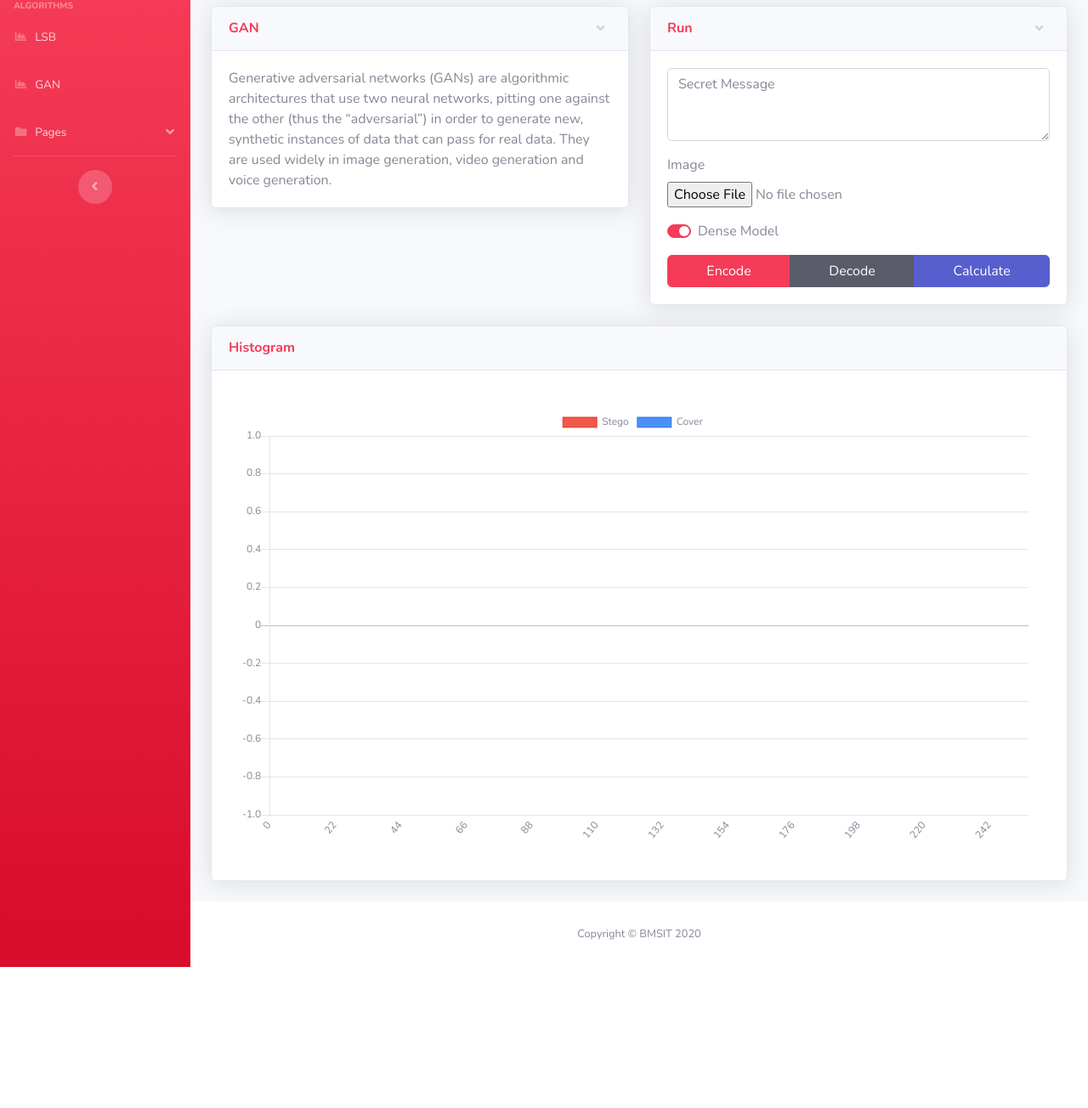
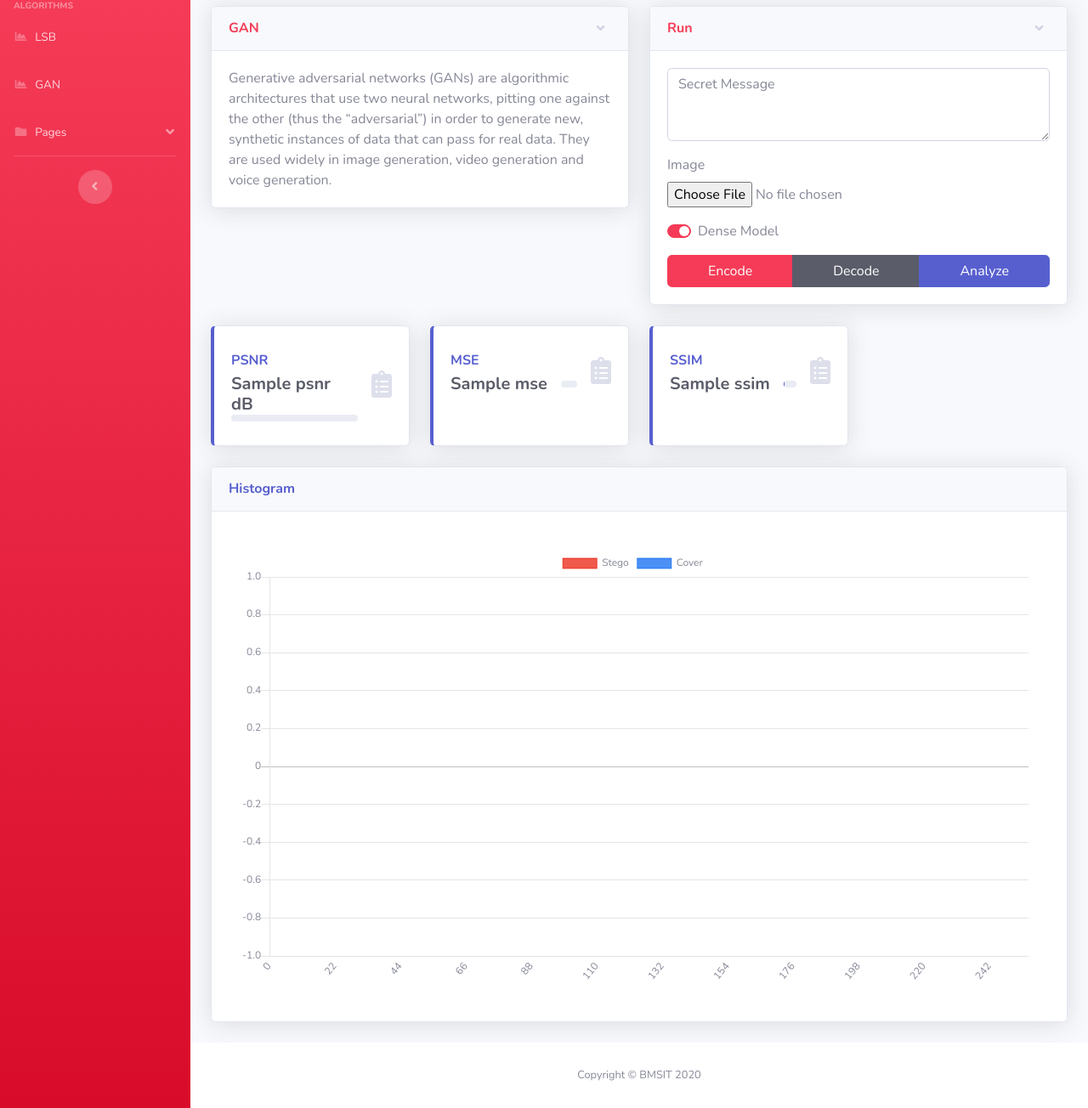
Before and after one commit to tmudunuri/ImageSteganography, a Flask app: template webapp/templates/algorithms/gan.html in a window 1280 px wide. Shown: the part 145-1449 px from the top of the page at 85% size. Before the commit the page ends 1283 px from the top, so only its background shows below. Run offline with Flask 2, Linux system fonts and the light colour scheme; the template is opened without the code that fills it: most values are stand-ins (such as "Sample title", 1, 10 or a date in 2020); some libraries are stand-ins or nearby versions.

Commit message:
Added Image Difference functionality

```diff
--- a/webapp/__init__.py
+++ b/webapp/__init__.py
@@ -14,6 +14,7 @@
 
     app.config['SECRET_KEY'] = '9OLWxND4o83j4K4iuopO'
     app.config['SQLALCHEMY_DATABASE_URI'] = 'sqlite:///db.sqlite'
+    app.config['SEND_FILE_MAX_AGE_DEFAULT'] = 0
 
     db.init_app(app)
 
--- a/webapp/auth.py
+++ b/webapp/auth.py
@@ -141,7 +141,7 @@
         args['psnr'] = psnr_val if psnr_val is not None else 'Error'
         args['mse'] = mse_val if mse_val is not None else 'Error'
         args['ssim'] = ssim_val if ssim_val is not None else 'Error'
-
+        # Histogram
         original = cv2.imread(input_file)
         compressed = cv2.imread(output_file)
         args['histogramCover'] = Histogram(original)
--- a/webapp/templates/algorithms/gan.html
+++ b/webapp/templates/algorithms/gan.html
@@ -25,19 +25,85 @@
                 {% include "partials/topbar.html" %}
                 <!-- End of Topbar -->
 
-                <!-- Loading Spinner -->
-                <div id="loadingSpinner" style="display: none; cursor: wait; margin: 2% 2%;">
-                    <div class="text-center">
-                        <p>Processing...</p>
-                        <div class="spinner-border" role="status"></div>
-                    </div>
-                </div>
-
                 <!-- Begin Page Content -->
                 <div class="container-fluid">
 
                     <!-- Page Heading -->
                     <h1 class="h3 mb-4 text-gray-800">Generative Adversarial Networks</h1>
+
+                    <!-- Run -->
+                    <div class="row">
+
+                        <div class="col-lg-6">
+
+                            <div class="card shadow mb-4">
+                                <a href="#collapseGANCard" class="d-block card-header py-3" data-toggle="collapse"
+                                    role="button" aria-expanded="true" aria-controls="collapseGANCard">
+                                    <h6 class="m-0 font-weight-bold text-primary">GAN</h6>
+                                </a>
+                                <div class="collapse show" id="collapseGANCard">
+                                    <div class="card-body">
+                                        Generative adversarial networks (GANs) are algorithmic architectures that use
+                                        two neural networks, pitting one against the other (thus the “adversarial”) in
+                                        order to generate new, synthetic instances of data that can pass for real data.
+                                        They are used widely in image generation, video generation and voice generation.
+                                    </div>
+                                </div>
+                            </div>
+                        </div>
+
+                        <div class="col-lg-6">
+
+                            <div class="card shadow mb-4">
+                                <a href="#collapseRunCard" class="d-block card-header py-3" data-toggle="collapse"
+                                    role="button" aria-expanded="true" aria-controls="collapseRunCard">
+                                    <h6 class="m-0 font-weight-bold text-primary">Run</h6>
+                                </a>
+                                <div class="collapse show" id="collapseRunCard">
+                                    <div class="card-body">
+                                        <form method="POST" action="/gan">
+                                            <div class="form-group">
+                                                <textarea class="form-control" name="secret_message"
+                                                    placeholder="Secret Message" rows="3"></textarea>
+                                            </div>
+                                            <div class="form-group">
+                                                <label>Image</label>
+                                                <input type="file" accept=".png" class="form-control-file" name="image_file"
+                                                    required>
+                                            </div>
+                                            <div class="form-group custom-control custom-switch">
+                                                <input type="checkbox" class="custom-control-input" name="model" id="model"
+                                                    value="dense" checked>
+                                                <label class="custom-control-label" for="model">Dense Model</label>
+                                            </div>
+                                            <div class="btn-group d-flex">
+                                                <button type="submit" name="action" value="encode" class="btn btn-primary"
+                                                    onclick="loadingSpinner();">Encode
+                                                </button>
+                                                <button type="submit" name="action" value="decode" class="btn btn-dark"
+                                                    onclick="loadingSpinner();">Decode
+                                                </button>
+                                                <button type="submit" name="action" value="calculate" class="btn btn-info"
+                                                    onclick="loadingSpinner();">Analyze
+                                                </button>
+                                            </div>
+                                        </form>
+                                    </div>
+                                </div>
+                            </div>
+                        </div>
+
+                    </div>
+                    <!-- End Run -->
+
+                    <!-- Loading Spinner -->
+                    <div id="loadingSpinner" style="display: none; cursor: wait; margin: 2% 2%;">
+                        <div class="text-center">
+                            <p>Processing...</p>
+                            <div class="spinner-border" role="status"></div>
+                        </div>
+                    </div>
+                    <!-- End Loading Spinner -->
 
                     {% if image_file %}
                     <!-- Images -->
@@ -73,8 +139,9 @@
 
                     </div>
                     <!-- End Images -->
+                    {% endif %}
 
-                    {% if psnr %}
+                    {% if psnr and ssim %}
                     <!-- Stats -->
                     <div class="row">
                         <!-- PSNR -->
@@ -174,82 +241,57 @@
 
 
                     </div>
-                    {% endif %}
                     <!-- End Stats -->
-                    {% endif %}
 
+                    {% if image_file %}
+                    <!-- Images -->
                     <div class="row">
 
-                        <div class="col-lg-6">
-
+                        <div class="col-lg-4">
                             <div class="card shadow mb-4">
-                                <a href="#collapseGANCard" class="d-block card-header py-3" data-toggle="collapse"
-                                    role="button" aria-expanded="true" aria-controls="collapseGANCard">
-                                    <h6 class="m-0 font-weight-bold text-primary">GAN</h6>
-                                </a>
-                                <div class="collapse show" id="collapseGANCard">
-                                    <div class="card-body">
-                                        Generative adversarial networks (GANs) are algorithmic architectures that use
-                                        two neural networks, pitting one against the other (thus the “adversarial”) in
-                                        order to generate new, synthetic instances of data that can pass for real data.
-                                        They are used widely in image generation, video generation and voice generation.
-                                    </div>
+                                <div class="card-header py-3">
+                                    <h6 class="m-0 text-info">Highlight</h6>
                                 </div>
+                                <img src="{{ url_for('auth.download_file', filename='metrics/ssim/op/' + image_file) }}"
+                                    class="card-img-top" alt="...">
                             </div>
                         </div>
 
-                        <div class="col-lg-6">
+                        <div class="col-lg-4">
+                            <div class="card shadow mb-4">
+                                <div class="card-header py-3">
+                                    <h6 class="m-0 text-info">Difference</h6>
+                                </div>
+                                <img src="{{ url_for('auth.download_file', filename='metrics/ssim/diff/' + image_file) }}"
+                                    class="card-img-top" alt="...">
+                            </div>
+                        </div>
 
+                        <div class="col-lg-4">
                             <div class="card shadow mb-4">
-                                <a href="#collapseRunCard" class="d-block card-header py-3" data-toggle="collapse"
-                                    role="button" aria-expanded="true" aria-controls="collapseRunCard">
-                                    <h6 class="m-0 font-weight-bold text-primary">Run</h6>
-                                </a>
-                                <div class="collapse show" id="collapseRunCard">
-                                    <div class="card-body">
-                                        <form method="POST" action="/gan">
-                                            <div class="form-group">
-                                                <textarea class="form-control" name="secret_message"
-                                                    placeholder="Secret Message" rows="3"></textarea>
-                                            </div>
-                                            <div class="form-group">
-                                                <label>Image</label>
-                                                <input type="file" accept=".png" class="form-control-file"
-                                                    name="image_file" required>
-                                            </div>
-                                            <div class="form-group custom-control custom-switch">
-                                                <input type="checkbox" class="custom-control-input" name="model"
-                                                    id="model" value="dense" checked>
-                                                <label class="custom-control-label" for="model">Dense Model</label>
-                                            </div>
-                                            <div class="btn-group d-flex">
-                                                <button type="submit" name="action" value="encode"
-                                                    class="btn btn-primary" onclick="loadingSpinner();">Encode
-                                                </button>
-                                                <button type="submit" name="action" value="decode" class="btn btn-dark"
-                                                    onclick="loadingSpinner();">Decode
-                                                </button>
-                                                <button type="submit" name="action" value="calculate"
-                                                    class="btn btn-info" onclick="loadingSpinner();">Calculate
-                                                </button>
-                                            </div>
-                                        </form>
-                                    </div>
+                                <div class="card-header py-3">
+                                    <h6 class="m-0 text-info">Bimodal Thresholding</h6>
                                 </div>
+                                <img src="{{ url_for('auth.download_file', filename='metrics/ssim/thresh/' + image_file) }}"
+                                    class="card-img-top" alt="...">
                             </div>
                         </div>
 
                     </div>
+                    <!-- End Images -->
+                    {% endif %}
+                    {% endif %}
 
+                    {% if histogramCover or histogramStego %}
                     <!-- Charts -->
                     <div class="row">
 
-                        <div class="col-xl-12 col-lg-12">
+                        <div class="col-lg-12">
 
                             <!-- Histogram -->
                             <div class="card shadow mb-4">
                                 <div class="card-header py-3">
-                                    <h6 class="m-0 font-weight-bold text-primary">Histogram</h6>
+                                    <h6 class="m-0 font-weight-bold text-info">Histogram</h6>
                                 </div>
                                 <div class="card-body">
                                     <div class="chart-area">
@@ -262,6 +304,7 @@
 
                     </div>
                     <!-- End Charts -->
+                    {% endif %}
 
                 </div>
                 <!-- /.container-fluid -->
```
Also changed, not shown: metrics/metrics.py (+1 -11 lines).
